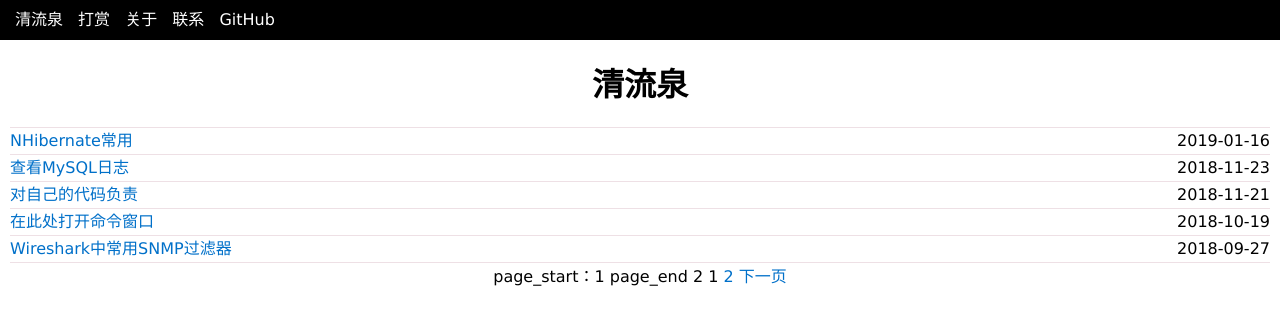
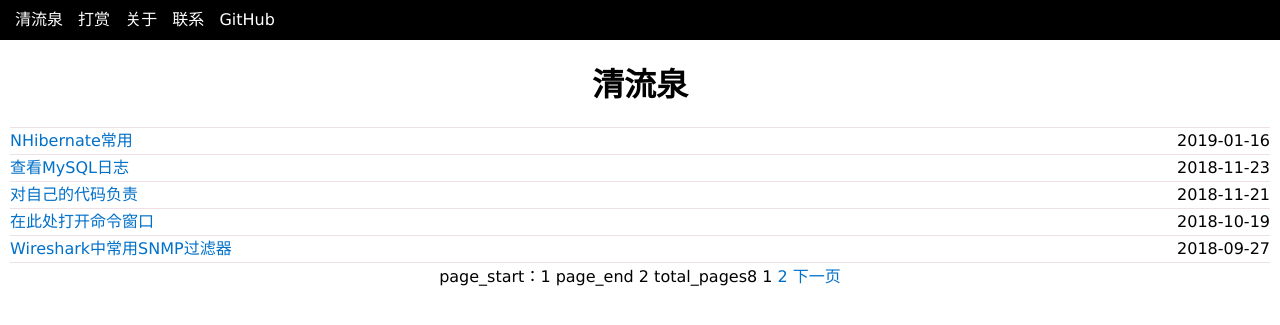
Before and after one commit to yinyongxian/yinyongxian.github.io, a Jekyll site: the page built from index.html, in a window 1280 px wide. Shown: the top 325 px of the page. Built offline with Jekyll 4.4.1, drawn with Linux system fonts in a browser that asks for light colours; the list of posts is cut into pages by our own code.

Commit message:
总页数

```diff
--- a/index.html
+++ b/index.html
@@ -62,7 +62,7 @@ title: 清流泉
     {% assign  page_end = raw_page_end }} %}
     {% endif %}
 
-    page_start：{{page_start}} page_end {{page_end}}
+    page_start：{{page_start}} page_end {{page_end}} total_pages{{paginator.total_pages}}
     {% for page in (page_start..page_end) %}
     {% if page == paginator.page %}
       <span class="active">{{ page }}</span>
```
